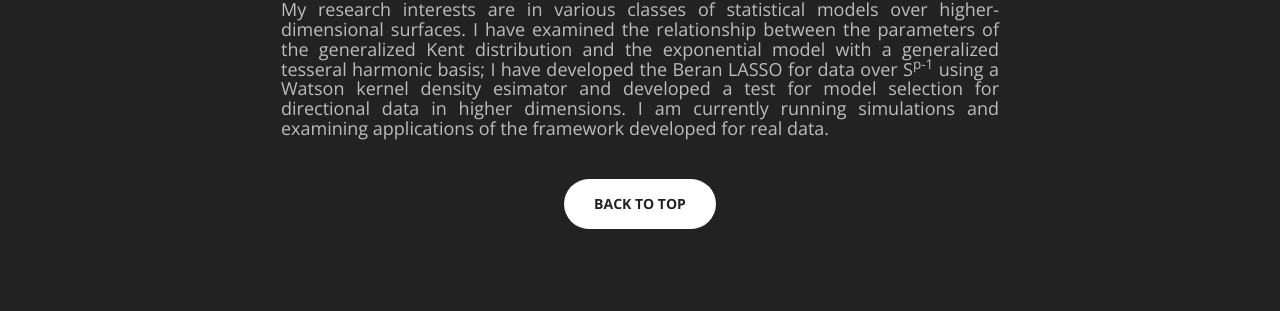
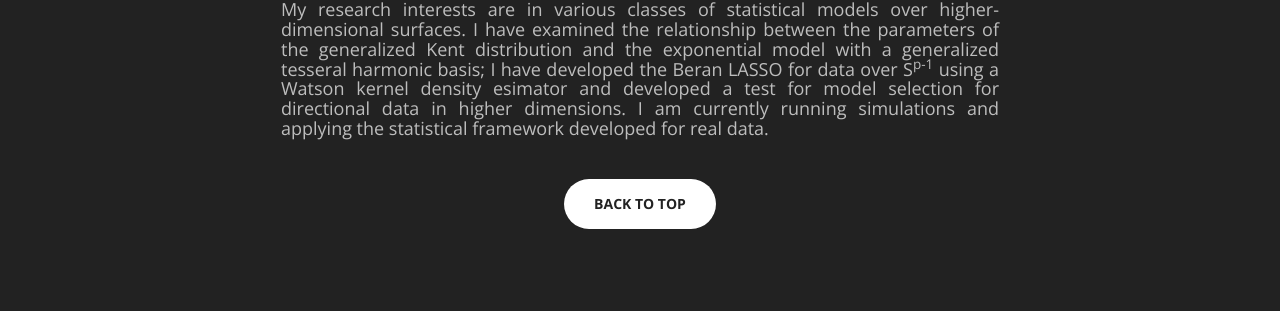
Before and after one commit to nishanmudalige/nishanmudalige.github.io, a Jekyll site: the page built from index.html, in a window 1280 px wide and 900 px high, scrolled down 952 px. Shown: the part 203-514 px from the top of the window. Built offline with Jekyll 4.4.1, drawn with Linux system fonts in a browser that asks for light colours; nearby versions of some CDN libraries; some web fonts are replaced.

Commit message:
Update about.html

```diff
--- a/_includes/about.html
+++ b/_includes/about.html
@@ -17,7 +17,7 @@
         the exponential model with a generalized tesseral harmonic basis; I have
         developed the Beran LASSO for data over S<sup>p-1</sup> using a Watson kernel density esimator
         and developed a test for model selection for directional data in higher dimensions.
-        I am currently running simulations and examining applications of the framework developed for real data.
+        I am currently running simulations and applying the statistical framework developed for real data.
       </h4>
     </div>
 
```
